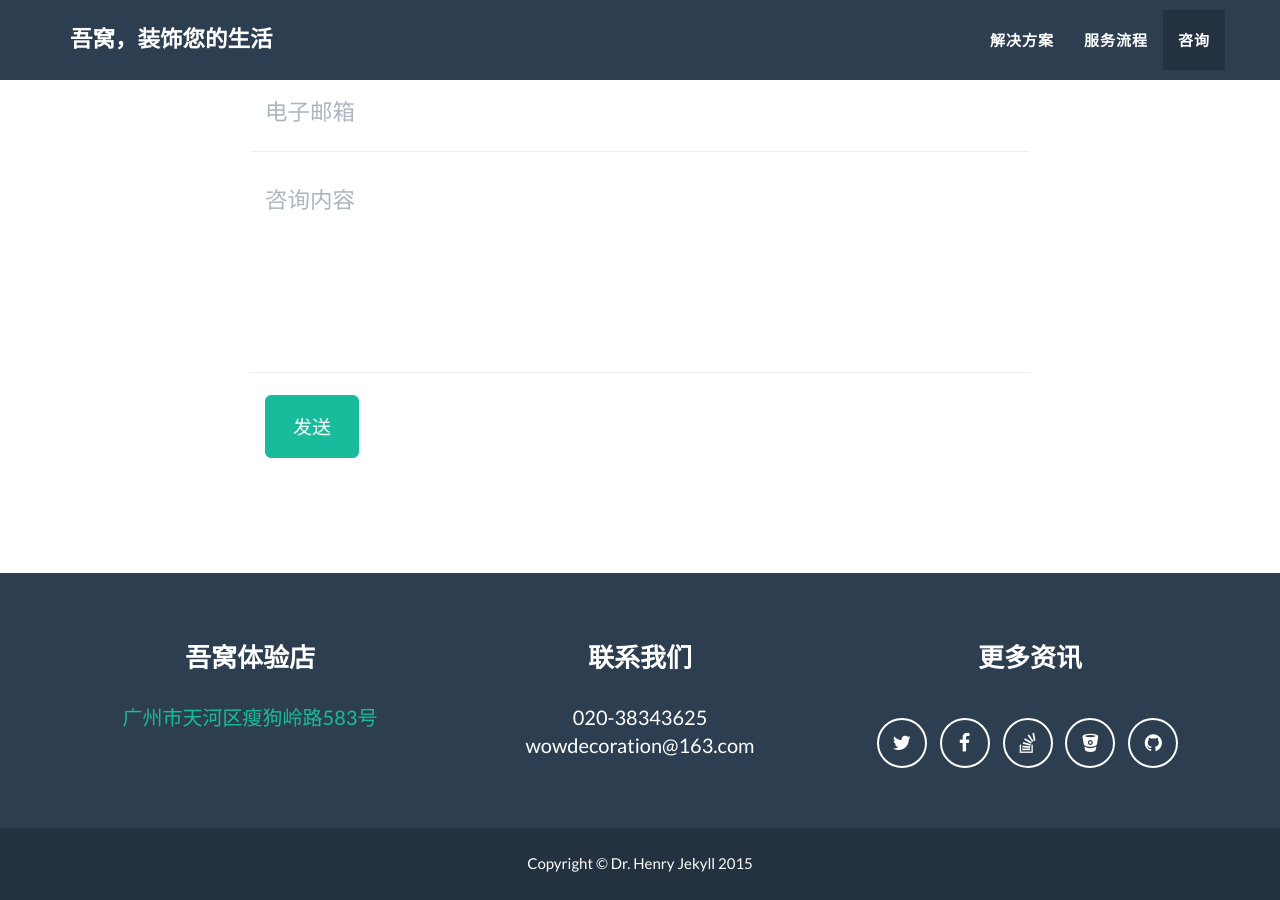
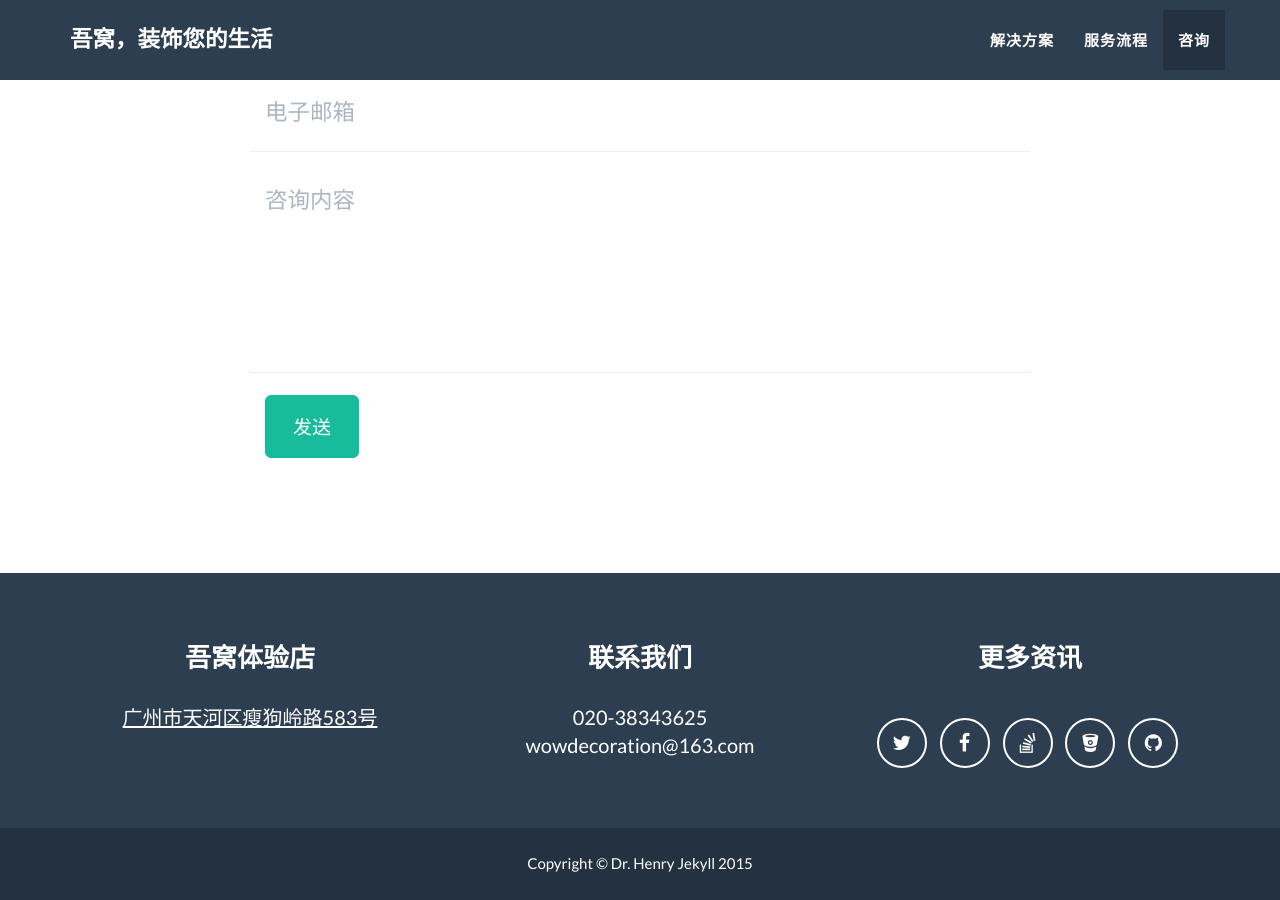
Before and after one commit to WOW-Decorate/WOW-Decorate.github.io, a Jekyll site: the page built from index.html, in a window 1280 px wide and 900 px high, scrolled down 2137 px. Built offline with Jekyll 4.4.1, drawn with Linux system fonts in a browser that asks for light colours; comment, search, counter and statistics services are not loaded.

Commit message:
change the comment

```diff
--- a/_config.yml
+++ b/_config.yml
@@ -39,7 +39,7 @@ footer:
 
 # Postal address (add as many lines as necessary)
 address:
-  - line: '<a href="http://map.baidu.com/?newmap=1&ie=utf-8&s=s%26wd%3D%E7%9F%B3%E7%89%8C%E5%8D%97%E9%97%A8%E8%8B%91">广州市天河区瘦狗岭路583号</a>'
+  - line: '<u href="http://map.baidu.com/?newmap=1&ie=utf-8&s=s%26wd%3D%E7%9F%B3%E7%89%8C%E5%8D%97%E9%97%A8%E8%8B%91">广州市天河区瘦狗岭路583号</u>'
 
 # Credits content
 credits: 020-38343625 <br> wowdecoration@163.com
```
